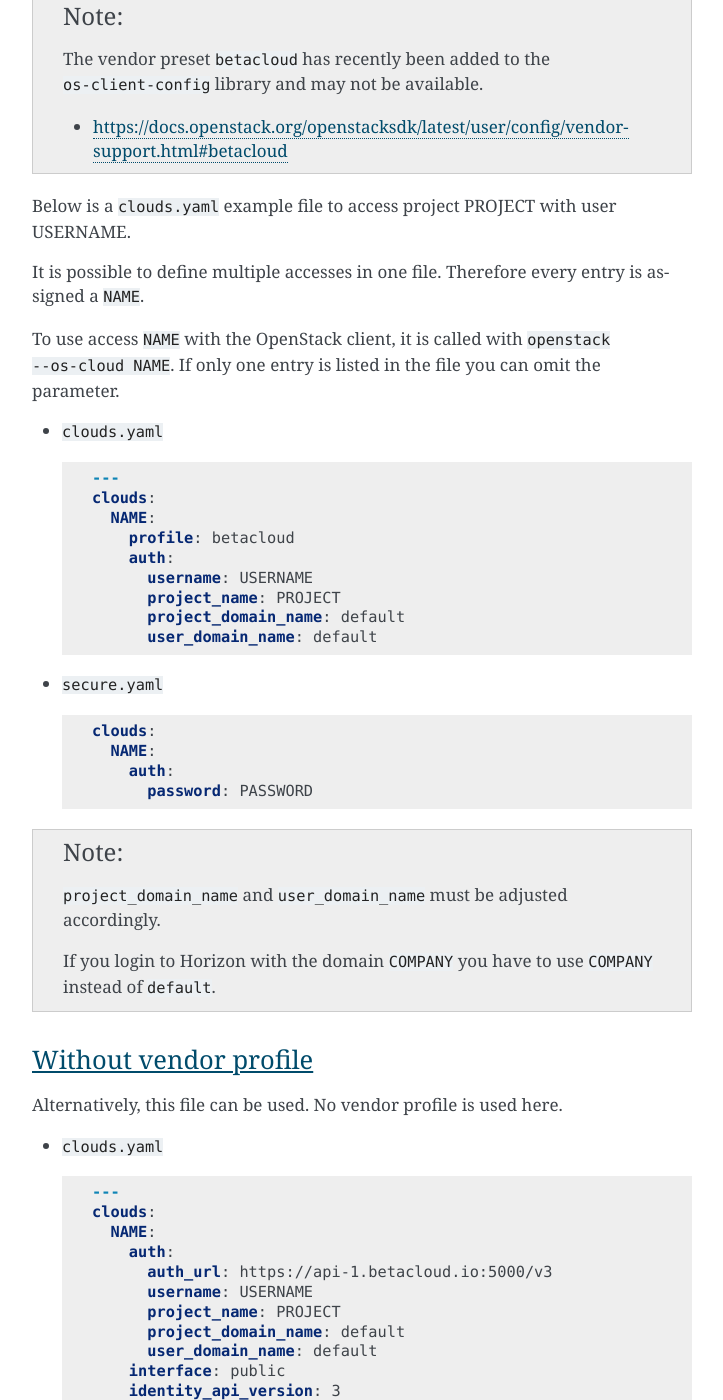
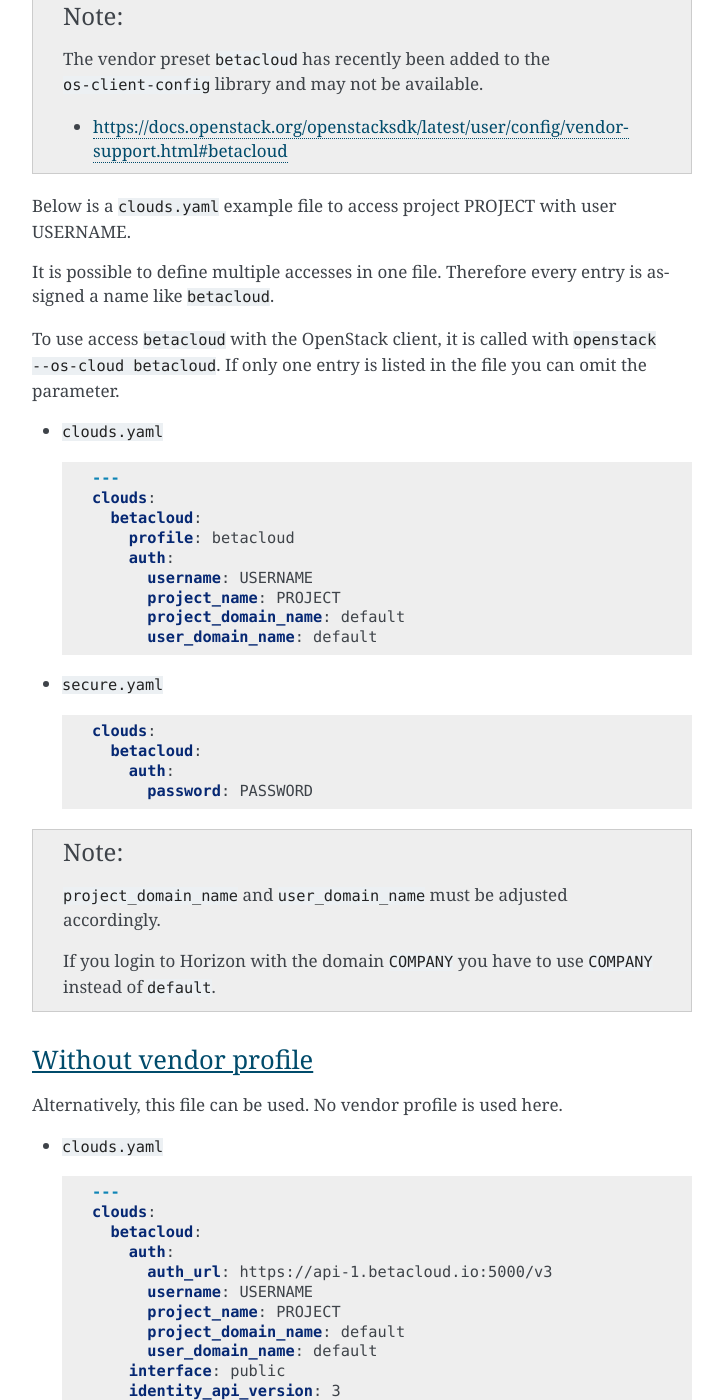
Before and after one commit to betacloud/documentation, a Sphinx documentation site: the page built from source/generic/authentication.rst, in a window 1280 px wide and 1400 px high, scrolled down 911 px. Shown: the whole window, without its empty margins (388-1111 px from the left). Built offline with Sphinx 7.4.7, drawn with Linux system fonts in a browser that asks for light colours; some of the changed lines change nothing that is shown.

Commit message:
In authencation use betacloud instead of NAME

```diff
--- a/source/generic/authentication.rst
+++ b/source/generic/authentication.rst
@@ -42,9 +42,9 @@ With vendor profile
 Below is a ``clouds.yaml`` example file to access project PROJECT with user USERNAME.
 
 It is possible to define multiple accesses in one file. Therefore every entry is assigned a
-``NAME``.
+name like ``betacloud``.
 
-To use access ``NAME`` with the OpenStack client, it is called with ``openstack --os-cloud NAME``.
+To use access ``betacloud`` with the OpenStack client, it is called with ``openstack --os-cloud betacloud``.
 If only one entry is listed in the file you can omit the parameter.
 
 * ``clouds.yaml``
@@ -53,7 +53,7 @@ If only one entry is listed in the file you can omit the parameter.
 
      ---
      clouds:
-       NAME:
+       betacloud:
          profile: betacloud
          auth:
            username: USERNAME
@@ -66,7 +66,7 @@ If only one entry is listed in the file you can omit the parameter.
   .. code-block:: yaml
 
      clouds:
-       NAME:
+       betacloud:
          auth:
            password: PASSWORD
 
@@ -88,7 +88,7 @@ Alternatively, this file can be used. No vendor profile is used here.
 
      ---
      clouds:
-       NAME:
+       betacloud:
          auth:
            auth_url: https://api-1.betacloud.io:5000/v3
            username: USERNAME
@@ -105,7 +105,7 @@ Alternatively, this file can be used. No vendor profile is used here.
 
      ---
      clouds:
-       NAME:
+       betacloud:
          auth:
            password: PASSWORD
 
```
